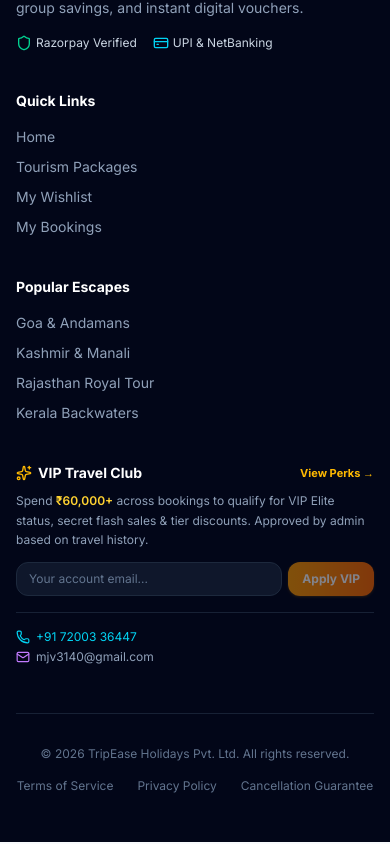
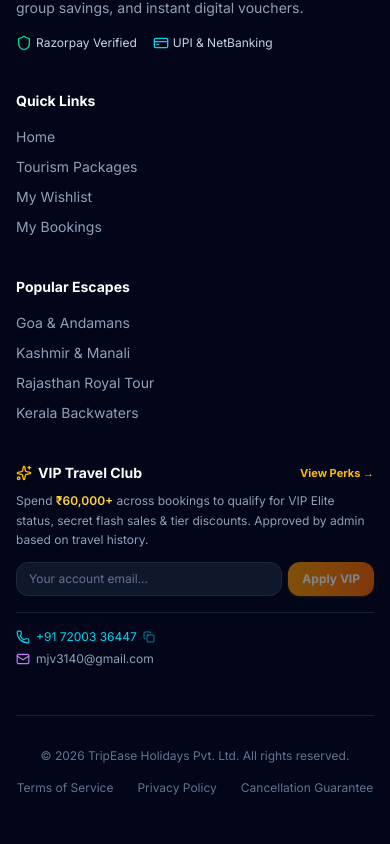
Before and after one commit to Martin0610/TOURISM-BOOKING, a Next.js app: page /vip in a window 390 px wide. Shown: the part 3530-4374 px from the top of the page. Built offline with nearby package versions, Linux system fonts and the light colour scheme; no server answers.

Commit message:
feat(footer): make footer phone number 1-click copy with toast and visual badge confirmation

```diff
--- a/components/Footer.tsx
+++ b/components/Footer.tsx
@@ -3,7 +3,7 @@
 import React, { useState, useEffect } from 'react';
 import Link from 'next/link';
 import { useRouter, usePathname } from 'next/navigation';
-import { Compass, Shield, CreditCard, Sparkles, Phone, ShieldCheck, ArrowRight, Mail } from 'lucide-react';
+import { Compass, Shield, CreditCard, Sparkles, Phone, ShieldCheck, ArrowRight, Mail, Copy, Check } from 'lucide-react';
 import { useAuth } from '@/context/AuthContext';
 import toast from 'react-hot-toast';
 import api from '@/lib/api';
@@ -17,6 +17,15 @@ export default function Footer() {
   const [subscribing, setSubscribing] = useState(false);
   const [policyModal, setPolicyModal] = useState<PolicyType>(null);
   const [vipInfo, setVipInfo] = useState<{ isVip: boolean; status: string; totalSpent: number } | null>(null);
+  const [copiedPhone, setCopiedPhone] = useState(false);
+
+  const handleCopyPhone = (e: React.MouseEvent) => {
+    e.preventDefault();
+    navigator.clipboard.writeText('+917200336447');
+    setCopiedPhone(true);
+    toast.success('Phone number +91 72003 36447 copied to clipboard!');
+    setTimeout(() => setCopiedPhone(false), 2500);
+  };
 
   // Fetch VIP status for logged-in user
   useEffect(() => {
@@ -250,10 +259,23 @@ export default function Footer() {
                 </>
               )}
 
-              <div className="mt-4 pt-4 border-t border-slate-800/80 space-y-1 text-xs">
-                <a href="tel:+917200336447" className="flex items-center gap-1.5 text-cyan-400 hover:underline">
-                  <Phone className="w-3.5 h-3.5" /> +91 72003 36447
-                </a>
+              <div className="mt-4 pt-4 border-t border-slate-800/80 space-y-1.5 text-xs">
+                <button
+                  type="button"
+                  onClick={handleCopyPhone}
+                  title="Click to copy phone number"
+                  className="flex items-center gap-1.5 text-cyan-400 hover:text-cyan-300 hover:underline transition cursor-pointer text-xs group"
+                >
+                  <Phone className="w-3.5 h-3.5" />
+                  <span>+91 72003 36447</span>
+                  {copiedPhone ? (
+                    <span className="text-[10px] bg-emerald-950 text-emerald-300 px-1.5 py-0.2 rounded border border-emerald-500/40 flex items-center gap-1">
+                      <Check className="w-3 h-3" /> Copied!
+                    </span>
+                  ) : (
+                    <Copy className="w-3 h-3 text-cyan-400/60 group-hover:text-cyan-300 transition" />
+                  )}
+                </button>
                 <a
                   href={`https://mail.google.com/mail/?view=cm&fs=1&to=mjv3140@gmail.com&su=${encodeURIComponent('Customer Support & Inquiry - TripEase Holidays')}&body=${encodeURIComponent('Hi TripEase Support Team,\n\nI am reaching out regarding:\n\n[Please enter your inquiry here]\n\nRegards,')}`}
                   target="_blank"
```
